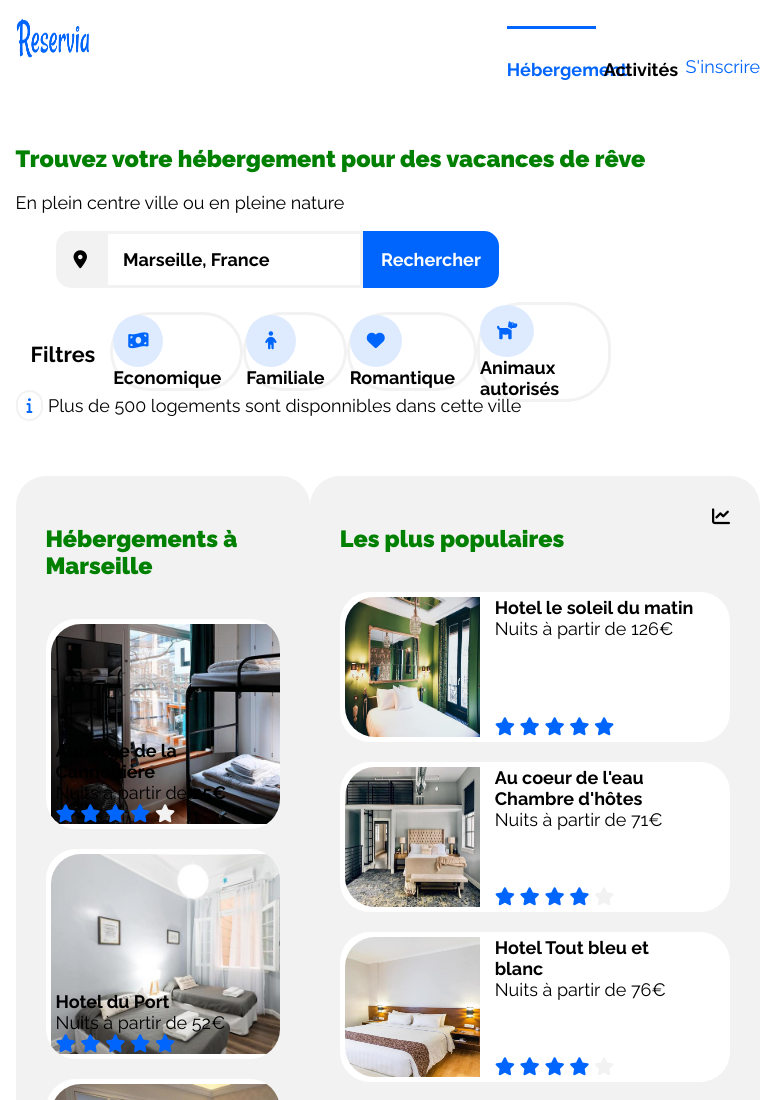
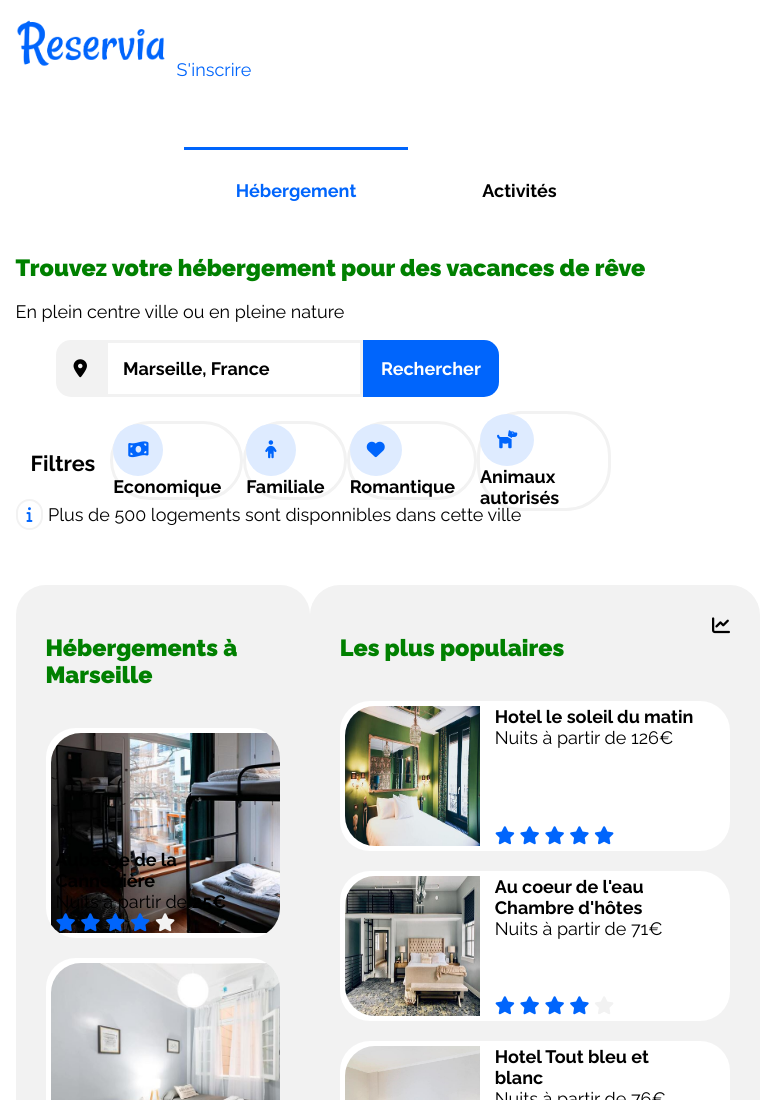
Before and after one commit to ocrabilis/OcrP2, a plain HTML site: page index.html in a window 768 px wide. Shown: the top 1100 px of the page. Drawn offline with Linux system fonts and the light colour scheme.

Commit message:
responsive head 2

```diff
--- a/style.css
+++ b/style.css
@@ -11,6 +11,18 @@
 		color: red;
 		font-size: 130%;
 		font-weight:1000;
+	}
+	div#pages{
+		width: 50%;
+		display: flex;
+		justify-content: right;
+	}
+	ul#nav{
+		width: 60%;
+		height: 70px;
+		list-style: none;
+		display: flex;
+		font-weight: bold;
 	}
 	.heberVille{
 		background-color: #F2F2F2;
@@ -44,6 +56,32 @@
 		font-size: 130%;
 		font-weight:1000;
 	}
+	div.head{
+		margin-left: 1%;
+		display: flex;
+		flex-wrap: wrap;
+
+	}
+	.head :nth-child(2) { order: 3; }
+	div#pages{
+		display: flex;
+		width: 100%;
+		justify-content: space-evenly;
+	}
+
+	ul#nav{
+		height: 70px;
+		list-style: none;
+		display: flex;
+		font-weight: bold;
+	}
+	span.insc{
+		color: #0065FC;
+		height: 70px;
+		width: 60%;
+		padding-top: 33px;
+		text-align: right;
+	}
 }
 
 *{
@@ -68,11 +106,12 @@ a:hover {
 	justify-content: stretch;
 }
 #logo{
-	width: 10%;
-	height: 60px;
+	width: 150px;
+	height: 70px;
 }
+@media screen and (min-width:  992px){
 	div#pages{
-	width: 80%;
+		width: 77%;
 		display: flex;
 		justify-content: right;
 	}
@@ -82,6 +121,7 @@ ul#nav{
 		list-style: none;
 		display: flex;
 		font-weight: bold;
+	}
 }
 li.heber{
 	border-top: 3px solid #0065FC;
@@ -97,12 +137,13 @@ li.acti{
 	height: 70px;
 	text-align: center;
 }
+@media screen and (min-width:  768px){
 span.insc{
 	color: #0065FC;
-	width: 10%;
+	width: 13%;
 	height: 70px;
 	margin-top: 18px;
-	padding-top: 30px;
+	padding-top: 33px;
 	text-align: center;
 }
 
```
Lines whose indentation alone changed are shown as unchanged.
